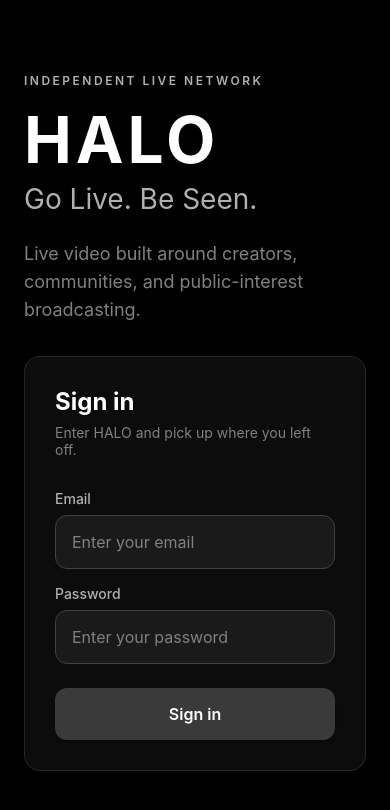
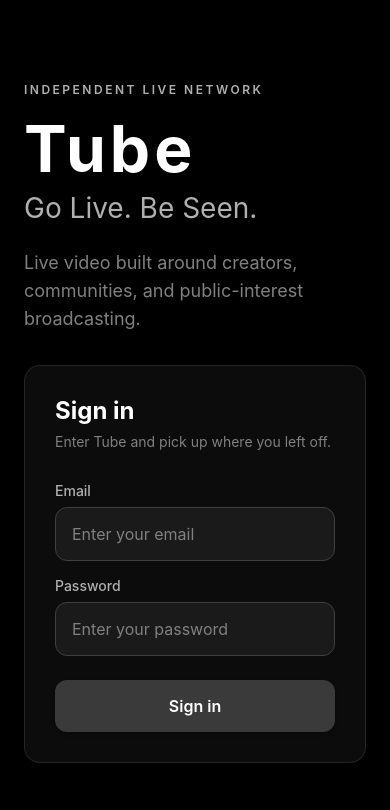
Before and after one commit to DopestT/HALO-Go-Live-Be-Seen, a React Native app: screen /Login in a window 390 px wide. Shown: the top 810 px of the page. Built offline with nearby package versions, Linux system fonts and the light colour scheme.

Commit message:
brand: rename login experience to Tube

```diff
--- a/src/screens/LoginScreen.tsx
+++ b/src/screens/LoginScreen.tsx
@@ -46,7 +46,7 @@ export const LoginScreen: React.FC = () => {
       <View style={[styles.content, isWide && styles.contentWide]}>
         <View style={[styles.hero, isWide && styles.heroWide]}>
           <Text style={styles.eyebrow}>INDEPENDENT LIVE NETWORK</Text>
-          <Text style={styles.title}>HALO</Text>
+          <Text style={styles.title}>Tube</Text>
           <Text style={styles.subtitle}>Go Live. Be Seen.</Text>
           <Text style={styles.heroCopy}>
             Live video built around creators, communities, and public-interest broadcasting.
@@ -56,7 +56,7 @@ export const LoginScreen: React.FC = () => {
         <View style={[styles.authColumn, isWide && styles.authColumnWide]}>
           <View style={styles.glassCard}>
             <Text style={styles.cardTitle}>Sign in</Text>
-            <Text style={styles.cardSubtitle}>Enter HALO and pick up where you left off.</Text>
+            <Text style={styles.cardSubtitle}>Enter Tube and pick up where you left off.</Text>
 
             <Text style={styles.label}>Email</Text>
             <TextInput
```
